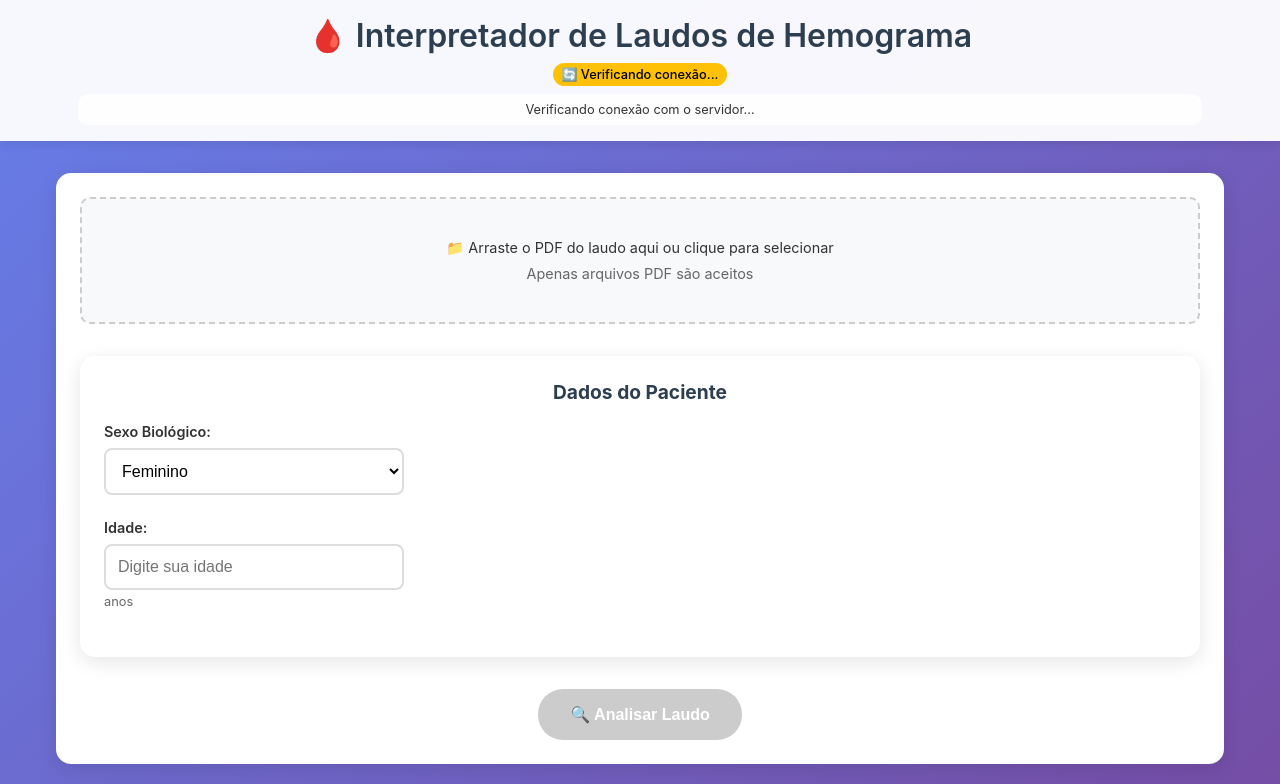
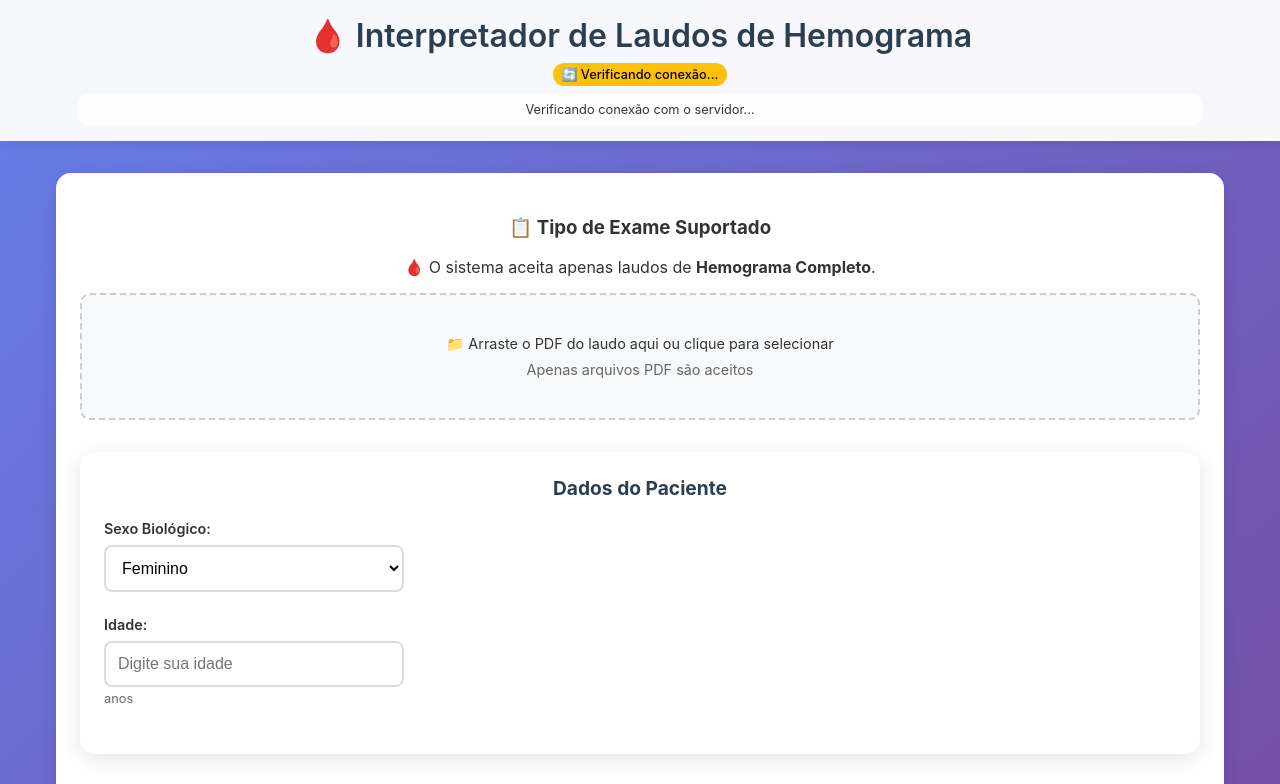
Before and after one commit to AnaDias756/InterpreteLabBR, a React (Create React App) app in the folder frontend-web/: page / in a window 1280 px wide. Shown: the top 784 px of the page. Built offline with nearby package versions, Linux system fonts and the light colour scheme; no server answers.

Commit message:
ajuste na ErrorAlert

```diff
--- a/frontend-web/src/App.tsx
+++ b/frontend-web/src/App.tsx
@@ -213,6 +213,11 @@ function App() {
       <main className="App-main">
         {!results ? (
           <div className="upload-section">
+            <div className="supported-exams-info">
+              <h3>📋 Tipo de Exame Suportado</h3>
+              <p>🩸 O sistema aceita apenas laudos de <strong>Hemograma Completo</strong>.</p>
+            </div>
+
             <FileUpload file={file} onFileSelect={setFile} />
             <PatientForm data={patientData} onChange={setPatientData} />
 
@@ -239,11 +244,13 @@ function App() {
                     title="Não foi possível interpretar o laudo"
                     detail={errorDetail}
                     causes={[
+                      'O tipo de exame enviado pode não estar entre os suportados atualmente. Apenas são aceitos exames do tipo Hemograma neste sistema.',
                       'PDF corrompido ou com formato/layout não suportado',
                       'Texto do laudo ilegível, muito distorcido ou apenas imagem',
                       'O arquivo não contém resultados de exames laboratoriais'
                     ]}
                     suggestions={[
+                      'Verifique se o laudo é de um dos tipos suportados: Hemograma, Coagulograma ou Bioquímica Básica',
                       'Tente enviar outro PDF ou exportar novamente o laudo em melhor qualidade',
                       'Verifique se o PDF possui texto selecionável (não apenas imagens)',
                       'Se o problema persistir, verifique se o laudo segue formatos comuns de laboratórios'
```
